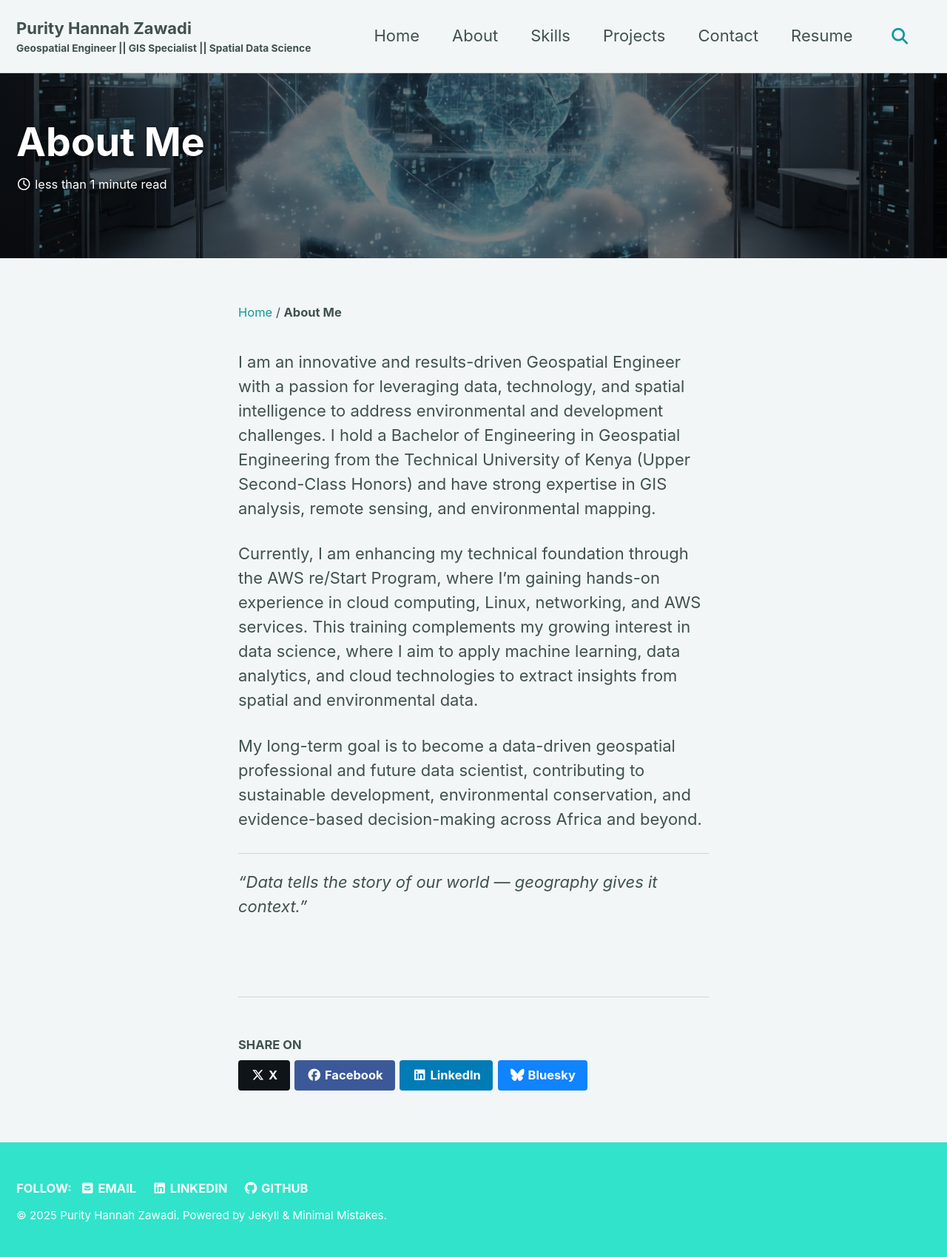
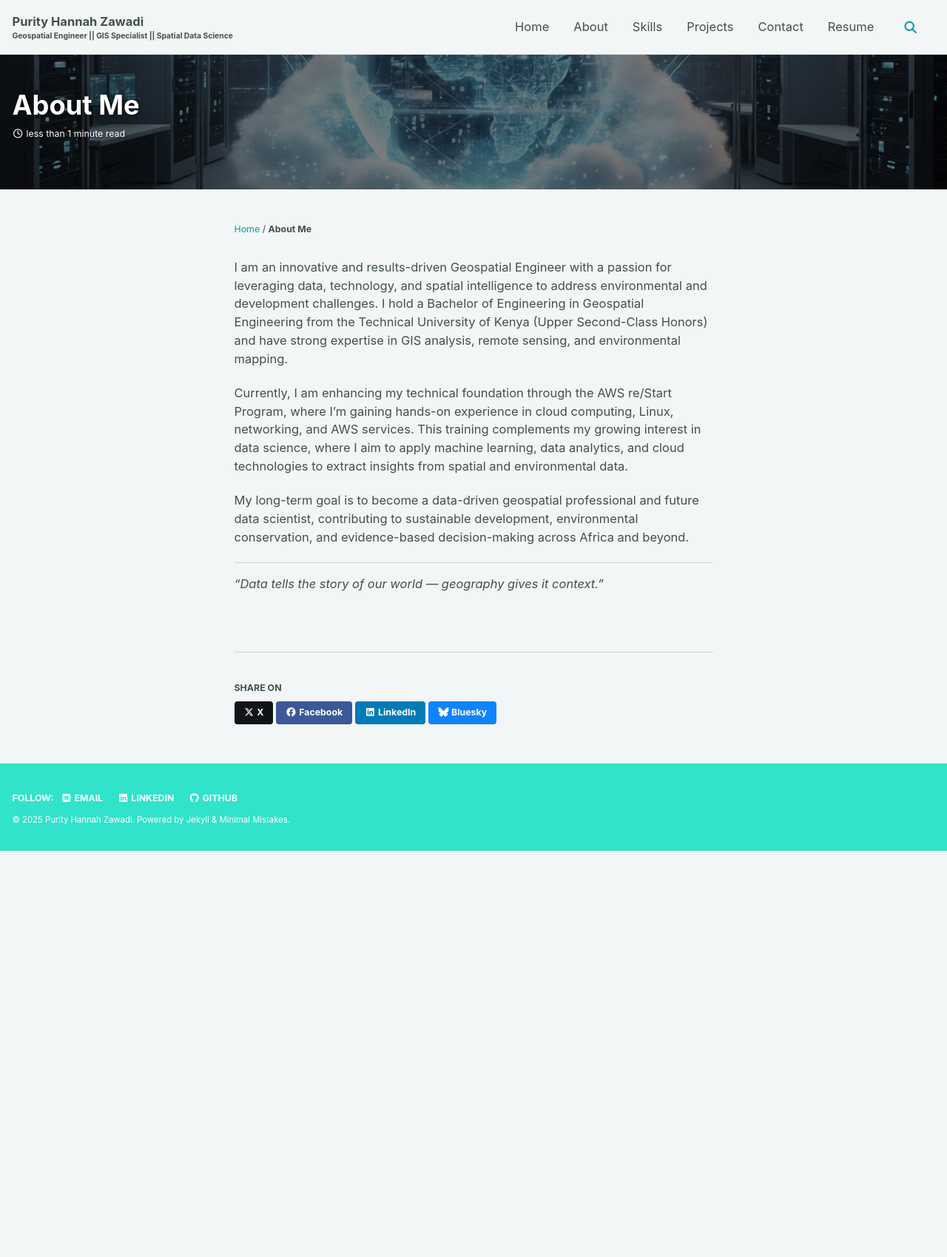
Before and after one commit to purityhannahzawadi/purityhannahzawadi.github.io, a Jekyll site: the page built from _pages/about.md, in a window 1280 px wide. Shown: the whole page at 74% size. Built offline with Jekyll 4.4.1, drawn with Linux system fonts in a browser that asks for light colours; cached includes are drawn as plain includes; after the commit the page ends 1150 px from its top, so only the background shows below that.

Commit message:
Update _variables.scss

```diff
--- a/_sass/minimal-mistakes/_variables.scss
+++ b/_sass/minimal-mistakes/_variables.scss
@@ -6,7 +6,7 @@
    Typography
    ========================================================================== */
 
-$doc-font-size: 16px !default;
+$doc-font-size: 12px !default;
 $doc-font-size-medium: $doc-font-size * 1.125 !default;
 $doc-font-size-large: $doc-font-size * 1.25 !default;
 $doc-font-size-x-large: $doc-font-size * 1.375 !default;
@@ -70,10 +70,10 @@ $header-font-family: $sans-serif !default;
 $caption-font-family: $serif !default;
 
 /* type scale */
-$type-size-1: 2.441em !default; // ~39.056px
-$type-size-2: 1.953em !default; // ~31.248px
-$type-size-3: 1.563em !default; // ~25.008px
-$type-size-4: 1.25em !default; // ~20px
+$type-size-1: 2.2em !default; // ~39.056px
+$type-size-2: 1.753em !default; // ~31.248px
+$type-size-3: 1.453em !default; // ~25.008px
+$type-size-4: 1.125em !default; // ~20px
 $type-size-5: 1em !default; // ~16px
 $type-size-6: 0.75em !default; // ~12px
 $type-size-7: 0.6875em !default; // ~11px
```
